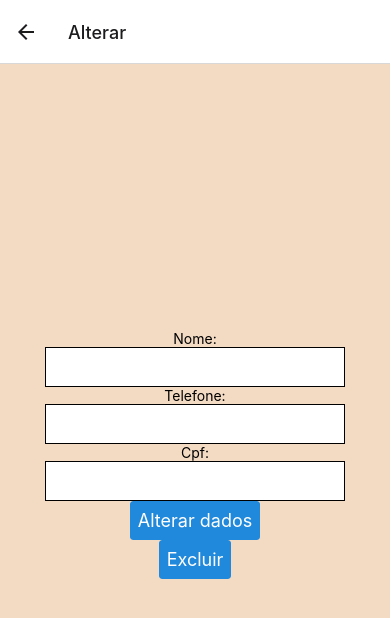
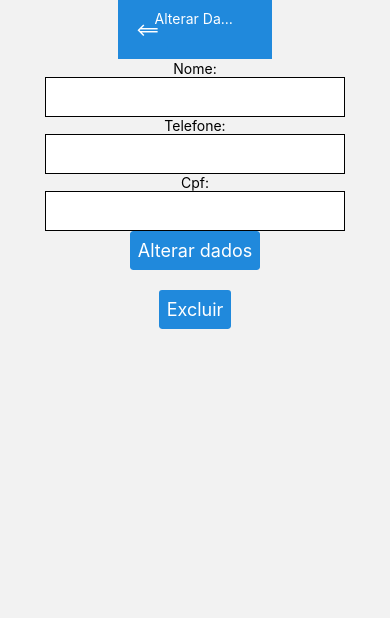
Before and after one commit to Gsds00/ProjetoReactNative, a React Native app: screen /Alterar in a window 390 px wide. Shown: the top 618 px of the page. Built offline with nearby package versions, Linux system fonts and the light colour scheme.

Commit message:
telas funcionando: editar/excluir, adcionar, lista

```diff
--- a/App.js
+++ b/App.js
@@ -20,11 +20,11 @@ function App() {
   return (
     <NavigationContainer>
       <Stack.Navigator>
-        <Stack.Screen name="Login" component={LoginScreen} />
+        <Stack.Screen name="Login" component={LoginScreen} options={{headerShown:false}}/>
         <Stack.Screen name="Listar" component={ListarScreen} options={{headerShown:false}} />
-        <Stack.Screen name="Cadastrar" component={CadastrarScreen} />
-        <Stack.Screen name="Inserir" component={InserirScreen} />
-        <Stack.Screen name="Alterar" component={AlterarScreen} />
+        <Stack.Screen name="Cadastrar" component={CadastrarScreen} options={{headerShown:false}}/>
+        <Stack.Screen name="Inserir" component={InserirScreen} options={{headerShown:false}}/>
+        <Stack.Screen name="Alterar" component={AlterarScreen} options={{headerShown:false}}/>
       </Stack.Navigator>
     </NavigationContainer>
   );
--- a/screen/Alterar.js
+++ b/screen/Alterar.js
@@ -57,7 +57,7 @@ export default function AlterarScreen({ route, navigation }) {
 
     function alterarDados(){
 
-              axios.put('http://professornilson.com/testeservico/clientes/'+getId, {
+            axios.put('http://professornilson.com/testeservico/clientes/'+getId, {
                  nome: getNome,
                  telefone: getTelefone,
                  cpf: getCpf
@@ -67,12 +67,35 @@ export default function AlterarScreen({ route, navigation }) {
 
                  });}
 
+    function excluirDados() {
+
+            axios.delete('http://professornilson.com/testeservico/clientes/' + getId).then(
+               function (response) {
+                 setNome(null);
+                  setCpf(null);
+                   setTelefone(null);
+                    setId(null);
+                  }).catch(function (error) {
+                         console.log(error);
+
+                });
+            }
+
+    return (
+        <View style={{ alignItems:'center'}}>
+
+                <Header
 
 
+             leftComponent={<Button
+                   title="<=="
+                    onPress={() => navigation.navigate('Listar')}
 
+             />}
+             centerComponent={{ text: 'Alterar Dados.', style: { color: '#fff' } }}
 
-    return (
-        <View style={styles.container}>
+/>
+
 
             <Text>Nome:</Text>
             <TextInput style={{ height: 40, backgroundColor: 'white', width: 300, borderWidth: 1 }}
@@ -101,8 +124,8 @@ export default function AlterarScreen({ route, navigation }) {
 
             ></Button>
             <Button title="Excluir"
-
-            onPress={() => alterarDados()}
+             style={{paddingTop:20}}
+            onPress={() => excluirDados()}
 
         ></Button>
         </View>
--- a/screen/Inserir.js
+++ b/screen/Inserir.js
@@ -43,7 +43,20 @@ export default function ListaScreen({ route, navigation }) {
 
 
     return (
-        <View style={styles.container}>
+        <View style={{alignItems:'center'}}>
+
+                     <Header
+
+
+           leftComponent={<Button
+                 title="<=="
+                  onPress={() => navigation.navigate('Listar')}
+
+           />}
+           centerComponent={{ text: 'Alterar Dados.', style: { color: '#fff' } }}
+
+/>
+
 
             <Text>Nome:</Text>
             <TextInput style={{ height: 40, backgroundColor: 'white', width: 300, borderWidth: 1 }}
--- a/screen/Listar.js
+++ b/screen/Listar.js
@@ -5,13 +5,13 @@ import { createNativeStackNavigator } from '@react-navigation/native-stack';
 import axios from 'axios';
 import { ListItem, Avatar, Button, Header } from 'react-native-elements';
 import { ScrollView } from 'react-native-gesture-handler';
-
+import { useIsFocused } from '@react-navigation/native';
 
 
 export default function ListaScreen({route,navigation}){
 
       const [list,setlist] = useState([]);
-
+      const refresh = useIsFocused();
         useEffect(()=>{
             function consultarDados() {
                 axios.get('http://professornilson.com/testeservico/clientes')
@@ -23,11 +23,11 @@ export default function ListaScreen({route,navigation}){
                });
             }
              consultarDados();
-            },[])
+            },[refresh])
 
   return(
      <View>
-
+        <ScrollView>
        <Header
 
             centerComponent={{ text: 'MY TITLE', style: { color: '#fff' } }}
@@ -60,7 +60,7 @@ export default function ListaScreen({route,navigation}){
       </ListItem>
     ))
   }
-
+           </ScrollView>
      </View>
 
   )
```
